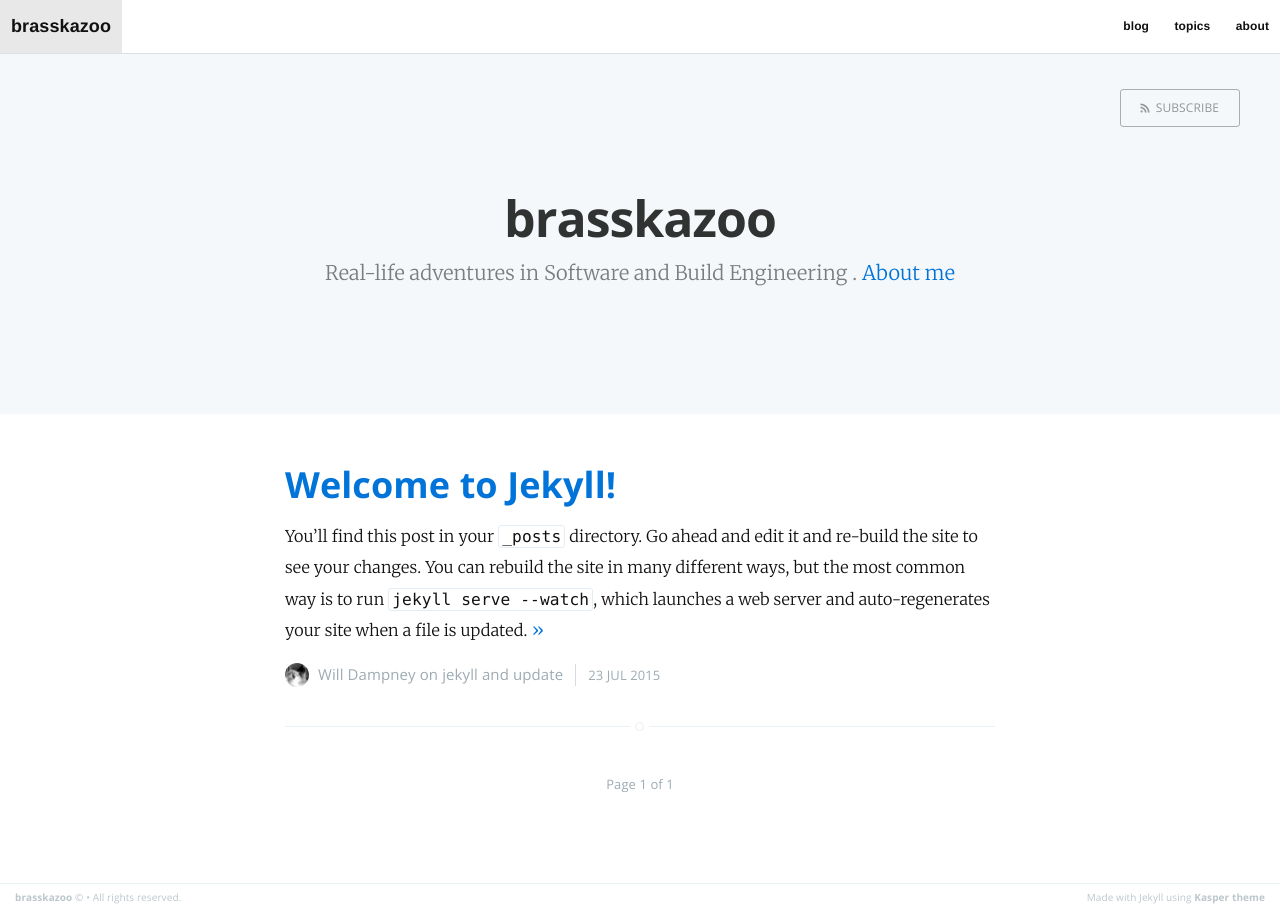
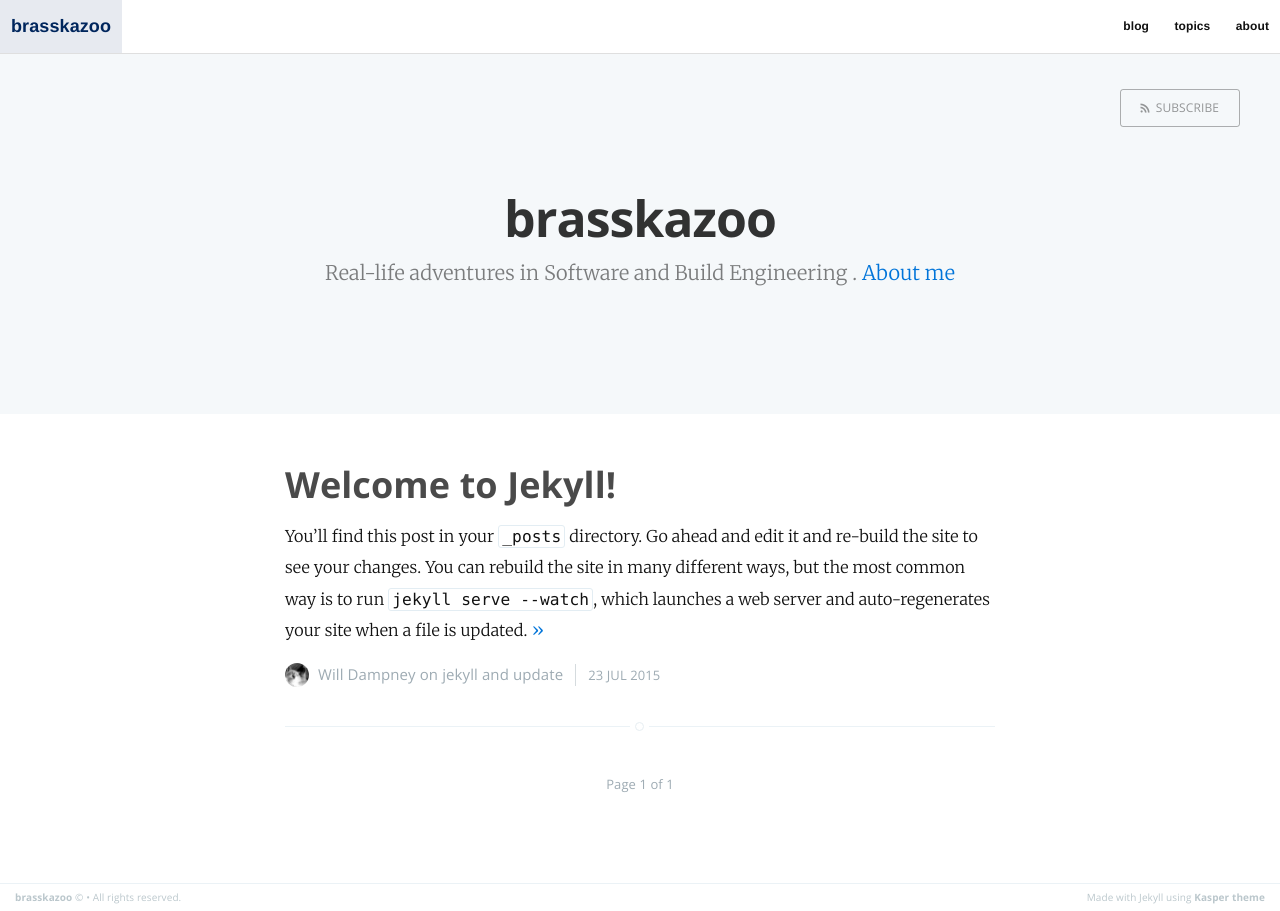
Before and after one commit to brasskazoo/brasskazoo.github.io, a Jekyll site: the page built from index.html, in a window 1280 px wide. Built offline with Jekyll 4.4.1, drawn with Linux system fonts in a browser that asks for light colours; Markdown is read by kramdown in place of the engine named in the settings; the list of posts is cut into pages by our own code.

Commit message:
Fix styling of links, defer to basscss except for coloring of post-title links

```diff
--- a/_sass/_basscss.scss
+++ b/_sass/_basscss.scss
@@ -635,10 +635,12 @@
 
 a {
   color: #0074d9;
+  transition: color ease 0.3s;
   text-decoration: none;
 }
 
 a:hover {
+  color: #00265d;
   text-decoration: underline;
 }
 
--- a/assets/css/screen.css
+++ b/assets/css/screen.css
@@ -185,14 +185,7 @@
 
 /* h1-6 Replaced by basscss */
 
-a {
-    color: #4A4A4A;
-    transition: color ease 0.3s;
-}
-
-a:hover {
-    color: #111;
-}
+
 
 p, ul, ol, dl {
     -webkit-font-feature-settings: 'liga' 1, 'onum' 1, 'kern' 1;
@@ -702,7 +695,11 @@
 }
 
 .post-title a {
-    text-decoration: none;
+    color: #4A4A4A;
+}
+
+.post-title a:hover {
+    color: #111;
 }
 
 .post-excerpt p {
```
